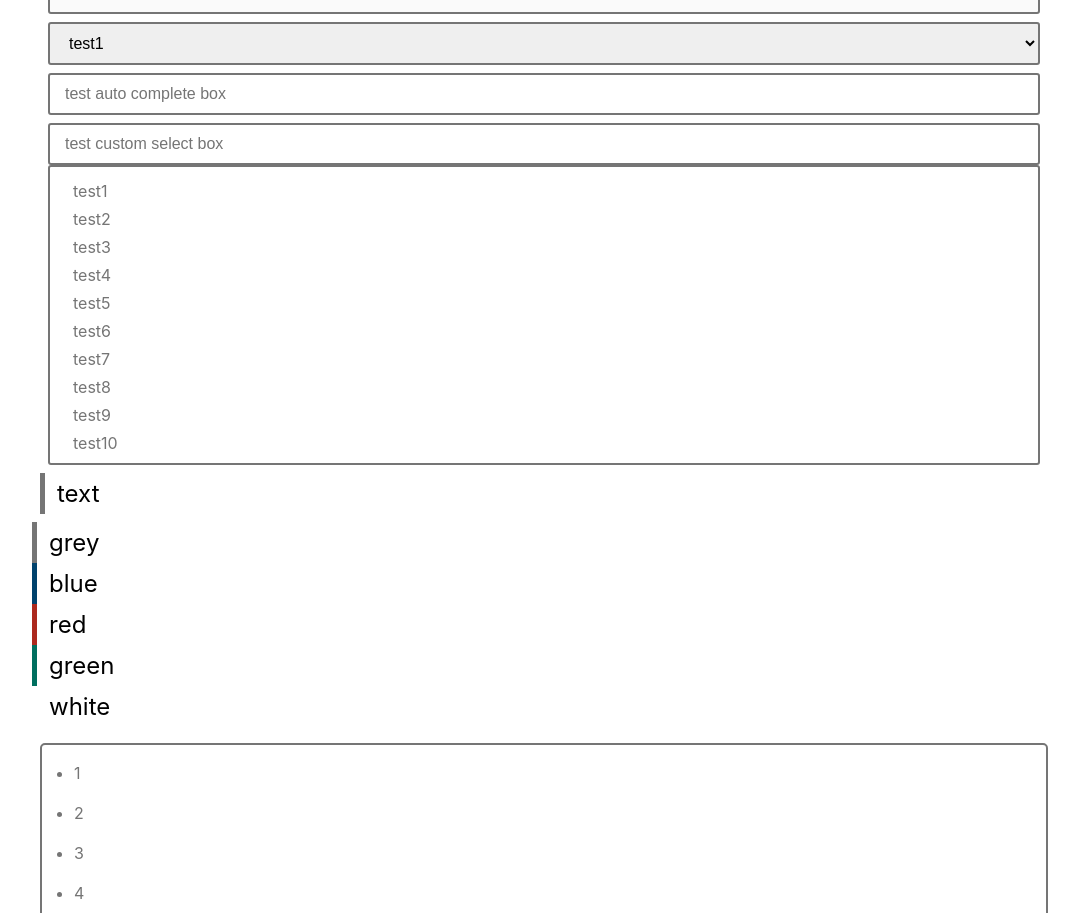
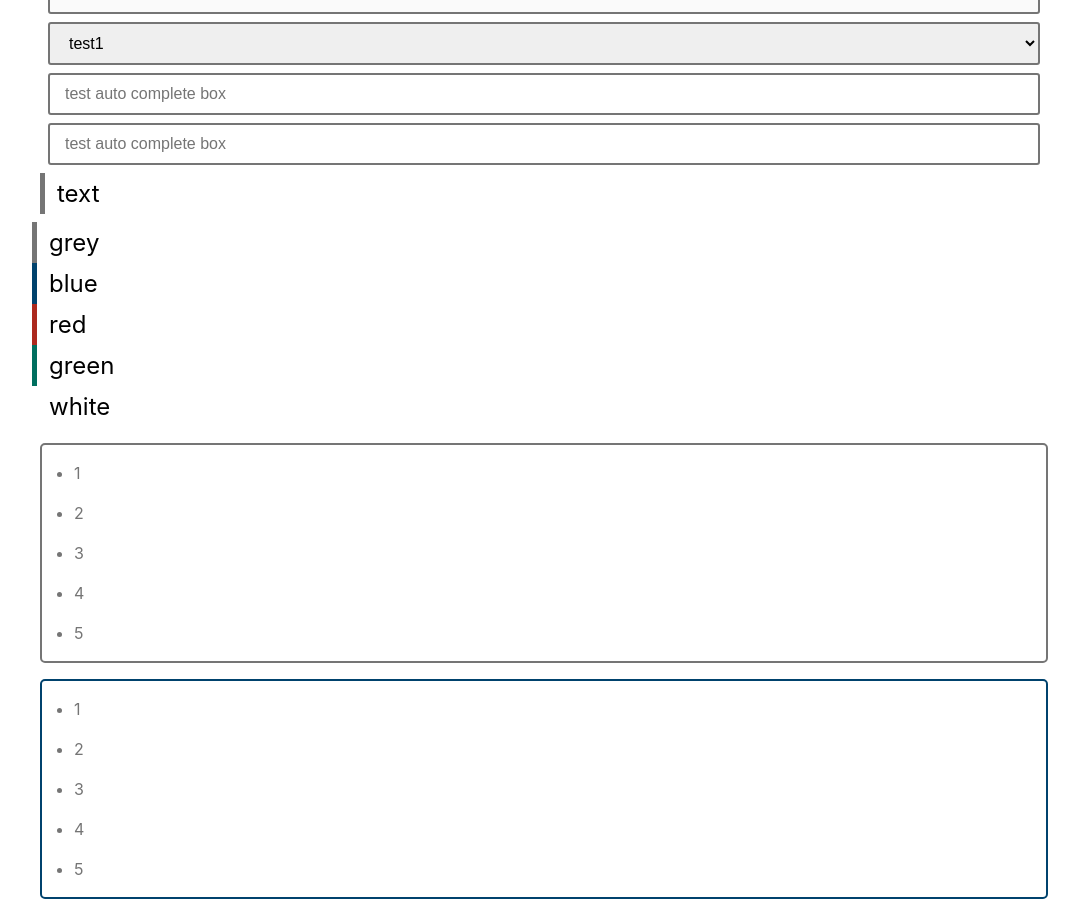
Before and after one commit to FumihiroMaejima/nihil, a React (Vite) app in the folder frontend/: page /admin/sample in a window 1280 px wide. Shown: the part 1062-1975 px from the top of the page, without its empty margins (96-1175 px from the left). Built offline with nearby package versions, Linux system fonts and the light colour scheme.

Commit message:
modify auto complete design.

```diff
--- a/frontend/src/assets/scss/components/parts/form/PartsSimpleAutoComplete.scss
+++ b/frontend/src/assets/scss/components/parts/form/PartsSimpleAutoComplete.scss
@@ -4,7 +4,6 @@ $parts-simple-button-default-color: #85fd35;
 $parts-simple-button-default-border-bottom-color: #00d21c;
 
 .parts-simple-auto-complete {
-  // position: absolute;
   width: 100%;
   padding: 10px 15px;
   font-size: 16px;
--- a/frontend/src/assets/scss/components/parts/menu/PartsSimpleSelectMenu.scss
+++ b/frontend/src/assets/scss/components/parts/menu/PartsSimpleSelectMenu.scss
@@ -4,6 +4,7 @@ $parts-simple-button-default-color: #85fd35;
 $parts-simple-button-default-border-bottom-color: #00d21c;
 
 .parts-simple-menu {
+  position: absolute;
   width: 100%;
   padding: 10px 15px;
   color: #757575;
@@ -13,17 +14,14 @@ $parts-simple-button-default-border-bottom-color: #00d21c;
   box-sizing: border-box;
   max-height: 300px;
   overflow: scroll;
+  background-color: $util-color-white;
 
-  &__hover {
-    z-index: 5;
-    /* position: relative;
-    top: 40px;
-    left: 40px;
-    z-index: 5; */
+  &__wrapper {
+    position: relative;
+  }
 
-    &--none {
-      display: none;
-    }
+  &__none {
+    display: none;
   }
 
   &:hover {
@@ -45,7 +43,20 @@ $parts-simple-button-default-border-bottom-color: #00d21c;
     text-align: left;
 
     &:hover {
-      background-color:rgb(0, 0, 0, 0.42);
+      // background-color:rgb(0, 0, 0, 0.42);
+      background-color:$util-color-light-blue;
+      border-radius: 2px;
+      cursor: pointer;
+    }
+  }
+
+  div {
+    padding: 4px 8px;
+    text-align: left;
+
+    &:hover {
+      // background-color:rgb(0, 0, 0, 0.42);
+      background-color:$util-color-light-blue;
       border-radius: 2px;
       cursor: pointer;
     }
--- a/frontend/src/components/parts/form/PartsSimpleAutoComplete.tsx
+++ b/frontend/src/components/parts/form/PartsSimpleAutoComplete.tsx
@@ -50,11 +50,7 @@ export const PartsSimpleAutoComplete: React.VFC<Props> = ({
         placeholder={placeholder}
       />
       <PartsSimpleMenu
-        className={
-          isFocus
-            ? 'parts-simple-menu__hover'
-            : 'parts-simple-menu__hover--none'
-        }
+        className={isFocus ? '' : 'parts-simple-menu__none'}
         value={value}
         onChange={onChange}
         onClickOtion={(e) => {
--- a/frontend/src/components/parts/menu/PartsSimpleMenu.tsx
+++ b/frontend/src/components/parts/menu/PartsSimpleMenu.tsx
@@ -14,7 +14,8 @@ type Props = {
   onFocus?: FocusEventHandler<HTMLDivElement>
   onBlur?: FocusEventHandler<HTMLDivElement>
   onTouchMove?: TouchEventHandler<HTMLDivElement>
-  onClickOtion?: MouseEventHandler<HTMLOptionElement>
+  // onClickOtion?: MouseEventHandler<HTMLOptionElement>
+  onClickOtion?: MouseEventHandler<HTMLDivElement>
   items?: Record<string, string | number | string[] | undefined>[]
   itemText?: string
   itemValue?: string
@@ -42,19 +43,31 @@ export const PartsSimpleMenu: React.VFC<Props> = ({
   disabled = false,
 }) => {
   return (
+    <div className={`parts-simple-menu__wrapper`}>
       <div
         // className={className !== '' ? className : `parts-simple-menu`}
-      className={`parts-simple-menu ${className}`}
+        className={`parts-simple-menu${className ? ' ' + className : ''}`}
         onFocus={onFocus}
         onBlur={onBlur}
         onTouchMove={onTouchMove}
       >
         {items.map((item, i) => (
-        <option key={i} value={item[itemValue]} onClick={onClickOtion}>
+          /* <option key={i} value={item[itemValue]} onClick={onClickOtion}>
             {item[itemText]}
-        </option>
+          </option> */
+          <div
+            className={`parts-simple-menu__item`}
+            key={i}
+            // value={item[itemValue]}
+            role="option"
+            onClick={onClickOtion}
+          >
+            {item[itemText]}
+          </div>
         ))}
       </div>
+    </div>
+
     /* <select
       className="parts-simple-select-box"
       value={value}
--- a/frontend/src/pages/sample/Sample.tsx
+++ b/frontend/src/pages/sample/Sample.tsx
@@ -209,17 +209,11 @@ export const Sample: React.VFC = () => {
 
       <div className="mxy-2">
         <div className="mxy-2">
-          <PartsSimpleTextField
-            value={textValue}
-            onInput={(e) => setTextValue(e.currentTarget.value)}
-            placeholder="test custom select box"
-          />
-          <PartsSimpleMenu
+          <PartsSimpleAutoComplete
             value={selectValue}
             onChange={(e) => setSelectValue(parseInt(e.target.value))}
             items={selectBoxItems}
-            multiple={false}
-            placeholder="test custom selectbox"
+            placeholder="test auto complete box"
             disabled={false}
           />
         </div>
```
Lines whose indentation alone changed are shown as unchanged.
